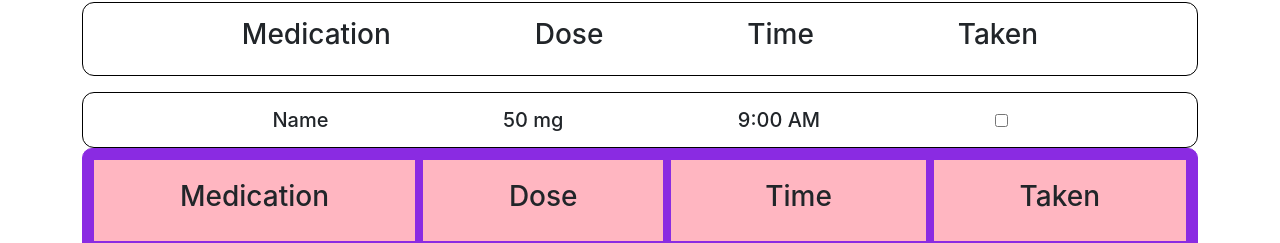
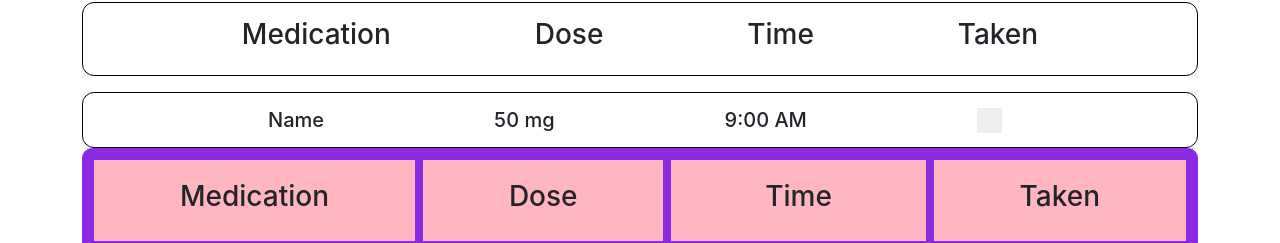
Before and after one commit to LaurelFR/med-tracker, a React (Create React App) app: page / in a window 1280 px wide. Shown: the part 206-449 px from the top of the page. Built offline with nearby package versions, Linux system fonts and the light colour scheme.

Commit message:
Added checkbox styling

```diff
--- a/src/App.css
+++ b/src/App.css
@@ -8,6 +8,74 @@
 
 input {
   padding: 10px;
+}
+
+/* Customize the label (the container) */
+.check-container {
+  display: block;
+  position: relative;
+  padding-left: 35px;
+  margin-bottom: 12px;
+  cursor: pointer;
+  font-size: 22px;
+  -webkit-user-select: none;
+  -moz-user-select: none;
+  -ms-user-select: none;
+  user-select: none;
+}
+
+/* Hide the browser's default checkbox */
+.check-container input {
+  position: absolute;
+  opacity: 0;
+  cursor: pointer;
+  height: 0;
+  width: 0;
+}
+
+/* Create a custom checkbox */
+.checkmark {
+  position: absolute;
+  top: 0;
+  left: 0;
+  height: 25px;
+  width: 25px;
+  background-color: #eee;
+}
+
+/* On mouse-over, add a grey background color */
+.check-container:hover input ~ .checkmark {
+  background-color: #ccc;
+}
+
+/* When the checkbox is checked, add a blue background */
+.check-container input:checked ~ .checkmark {
+  background-color: #2196f3;
+}
+
+/* Create the checkmark/indicator (hidden when not checked) */
+.checkmark:after {
+  content: "";
+  position: absolute;
+  display: none;
+}
+
+/* Show the checkmark when checked */
+.check-container input:checked ~ .checkmark:after {
+  display: block;
+}
+
+/* Style the checkmark/indicator */
+.check-container .checkmark:after {
+  left: 9px;
+  top: 5px;
+  width: 5px;
+  height: 10px;
+  border: solid white;
+  border-width: 0 3px 3px 0;
+  -webkit-transform: rotate(45deg);
+  -ms-transform: rotate(45deg);
+  transform: rotate(45deg);
 }
 
 .med-box {
--- a/src/MedTracker.js
+++ b/src/MedTracker.js
@@ -31,9 +31,10 @@
         <h5>Name</h5>
         <h5>50 mg</h5>
         <h5>9:00 AM</h5>
-        <h5>
+        <label className="check-container">
           <input type="checkbox" />
-        </h5>
+          <span className="checkmark"></span>
+        </label>
       </div>
       <div className="grid-container">
         <div className="grid-item">
```
